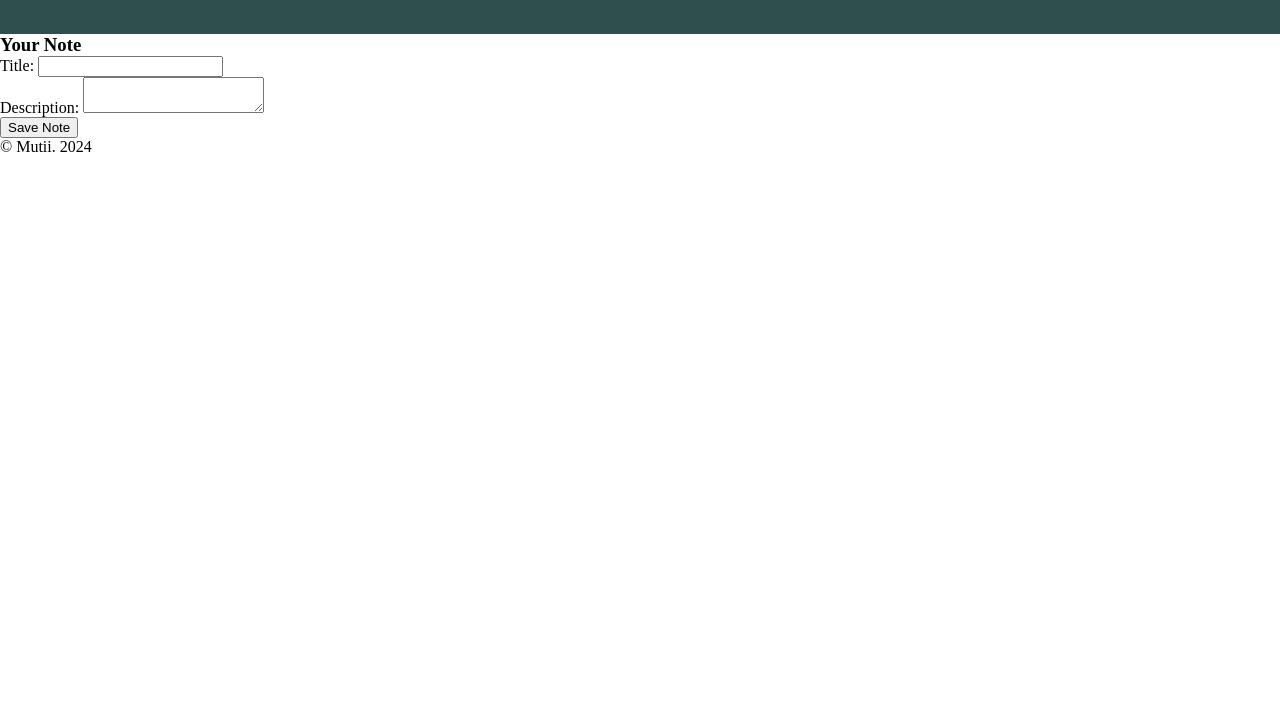
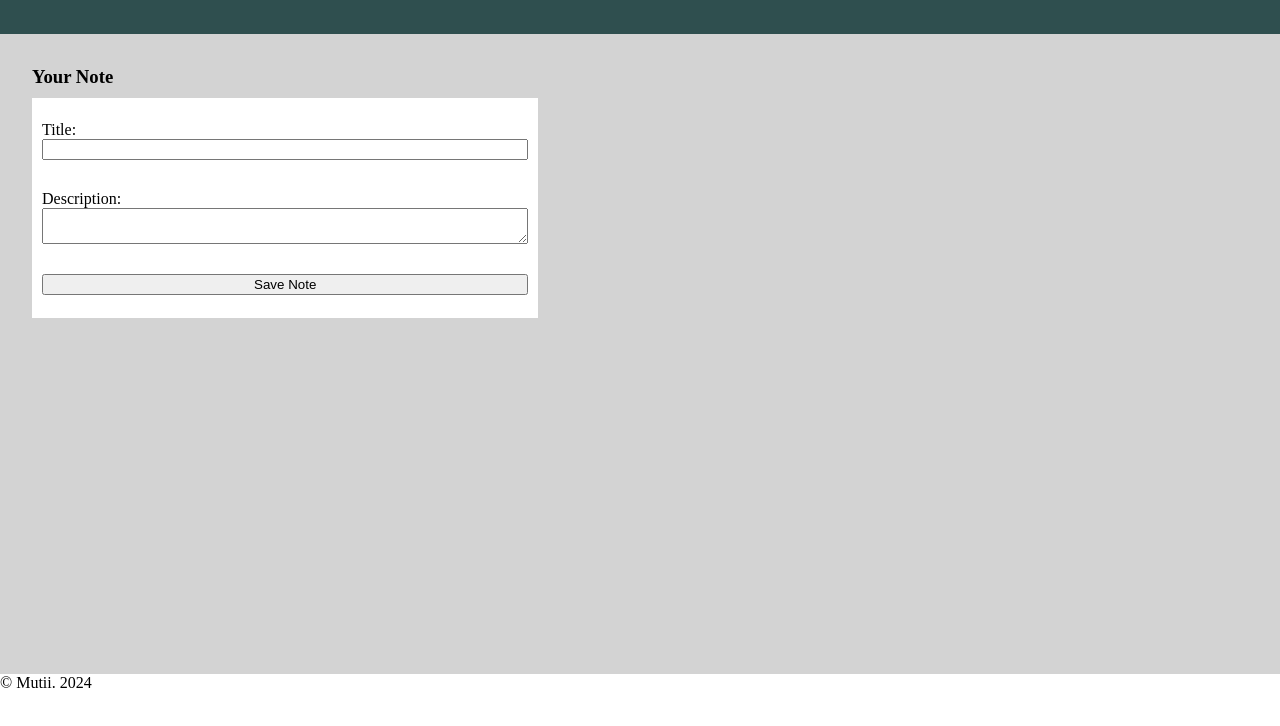
Before and after one commit to srmpandejlaki/notes-app-DS, a plain HTML site: page index.html in a window 1280 px wide. Shown: the part 46-772 px from the top of the page. Drawn offline with Linux system fonts and the light colour scheme.

Commit message:
style bagian main sdikit

```diff
--- a/source/style.css
+++ b/source/style.css
@@ -17,3 +17,34 @@ header h2 {
 header h2 span {
   color: lightgrey;
 }
+
+/* main */
+main {
+  width: 100%;
+  height: 80vh;
+
+  background-color: lightgrey;
+}
+.container {
+  padding: 2rem;
+  display: grid;
+  gap: 10px;
+}
+
+form {
+  width: 40%;
+  height: 25vh;
+  padding: 10px;
+
+  background-color: white;
+  gap: 5px;
+  display: flex;
+  flex-direction: column;
+  justify-content: space-around;
+}
+
+.input-title,
+.input-desc {
+  display: flex;
+  flex-direction: column;
+}
```
